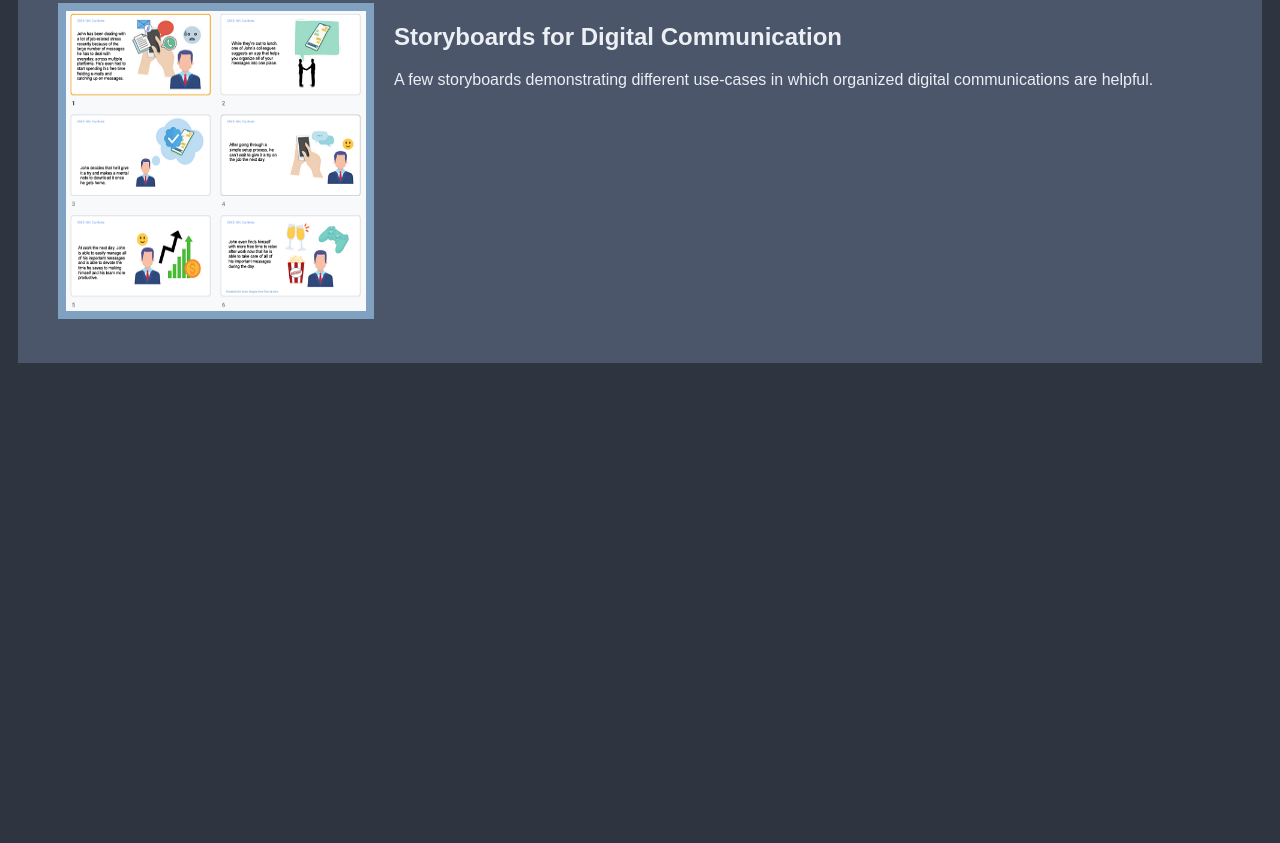
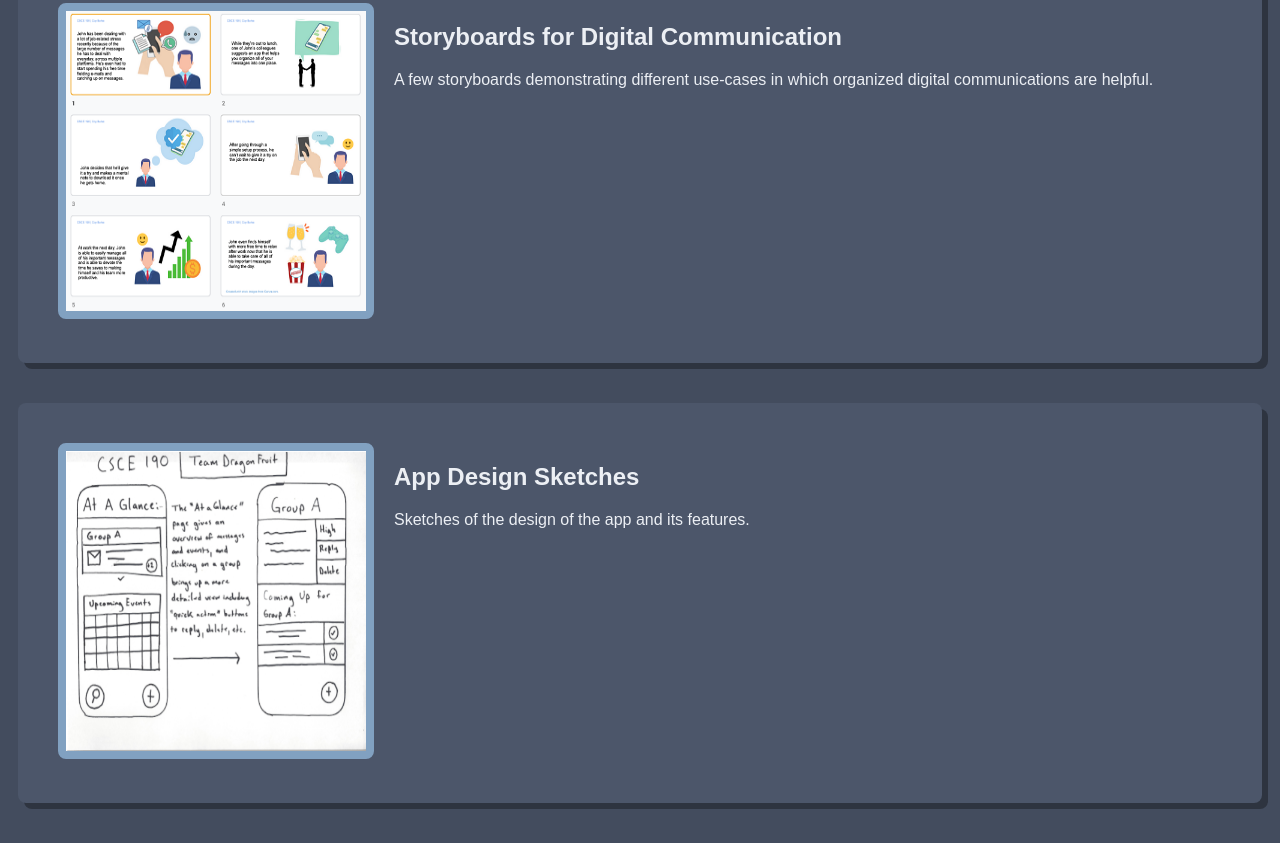
Before and after one commit to coydb/coydb.github.io, a plain HTML site: page index.html in a window 1280 px wide. Shown: the part 1484-2327 px from the top of the page. Before the commit the page ends 1887 px from the top, so only its background shows below. Drawn offline with Linux system fonts and the light colour scheme.

Commit message:
Add files via upload

```diff
--- a/index.html
+++ b/index.html
@@ -28,7 +28,7 @@
 			</section>
 		</section>
 
-		<!--Personna Assignment-->
+		<!--Persona Assignment-->
 		<section class="assignment">
 			<a href="files/persona.pdf"><img src="images/persona.png"></a>
 			<section class="assignment-details">
@@ -50,5 +50,16 @@
 			</section>
 		</section>
 
+		<!--Sketches Assignment-->
+		<section class="assignment">
+			<a href="files/sketches.pdf"><img src="images/sketches.png"></a>
+			<section class="assignment-details">
+				<a href="files/sketches.pdf"><h2>App Design Sketches</h2></a>
+				<p>
+					Sketches of the design of the app and its features.
+				</p>
+			</section>
+		</section>
+
 	</body>
 </html>
--- a/styles.css
+++ b/styles.css
@@ -1,5 +1,6 @@
+
 body {
-	background:#2e3440;
+	background:#434c5e;
 	font-family: Arial, Helvetica, san-serif;
 }
 
@@ -12,6 +13,8 @@ body {
     margin-bottom:40px;
     background:#4c566a;
     color:#eceff4;
+    border-radius:8px;
+    box-shadow: 6px 6px #2e3440;
 }
 
 .assignment img {
@@ -19,6 +22,7 @@ body {
     height: 300px;
     margin-right: 20px;
     border: 8px solid #81a1c1;
+    border-radius:8px;
 }
 
 h1 {
@@ -27,9 +31,15 @@ h1 {
     background:#4c566a;
 	color:#eceff4;
 	text-align:center;
+	box-shadow: 6px 6px #2e3440;
+	border-radius:8px;
 }
 
 a {
     text-decoration:none;
     color: #eceff4;
 }
+
+.assignment a:hover{
+    color: #81a1c1;
+}
```
Also changed, not shown: images/sketches.png (added), 1 other file.
